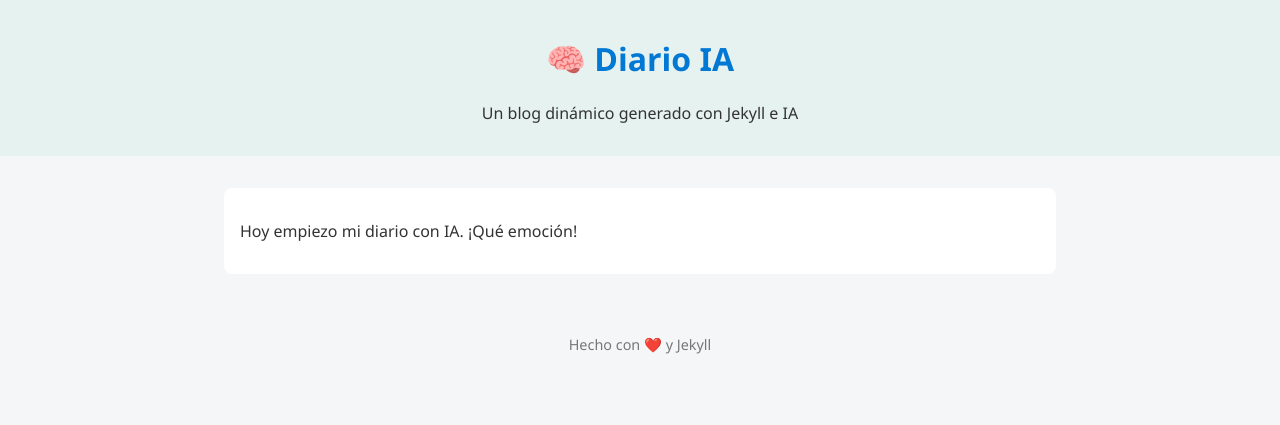
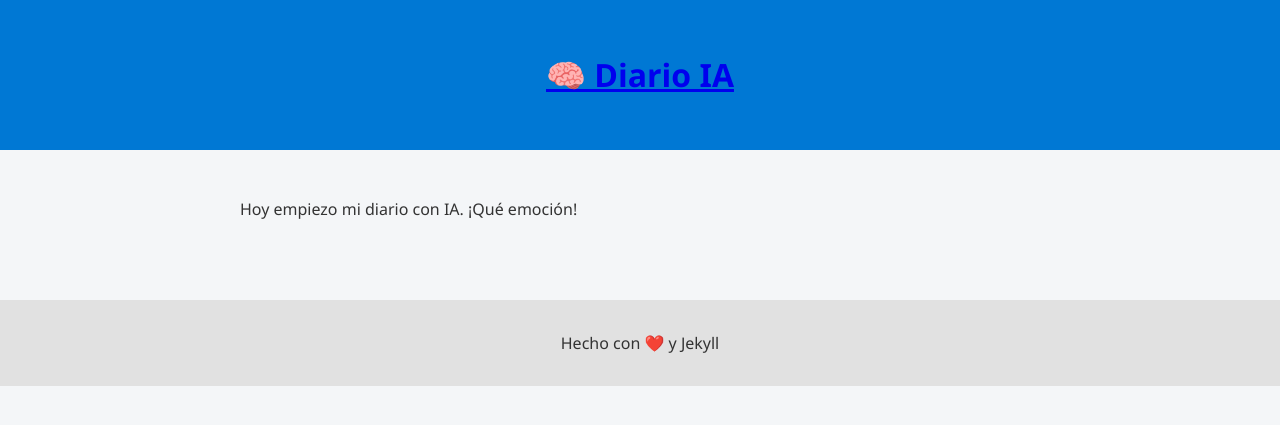
Before and after one commit to dzafondynamizatic/mi-diario-ia, a Jekyll site: the page built from _posts/2025-07-25-entrada-ejemplo.md, in a window 1280 px wide. Shown: the top 425 px of the page. Built offline with Jekyll 4.4.1, drawn with Linux system fonts in a browser that asks for light colours.

Commit message:
Otra prueba

```diff
--- a/_config.yml
+++ b/_config.yml
@@ -1,7 +1,3 @@
 title: Diario IA
-description: Un blog dinámico generado con Jekyll e IA
-baseurl: ""
-url: "https://tuusuario.github.io"
+description: Un blog dinámico con Jekyll y estilo Copilot
 theme: minima
-plugins:
-  - jekyll-feed
--- a/_layouts/default.html
+++ b/_layouts/default.html
@@ -8,7 +8,6 @@
 <body>
   <header>
     <h1><a href="/">🧠 Diario IA</a></h1>
-    <p>{{ site.description }}</p>
   </header>
   <main>
     {{ content }}
--- a/assets/css/style.css
+++ b/assets/css/style.css
@@ -1,32 +1,38 @@
 body {
   font-family: 'Segoe UI', sans-serif;
-  background: #f4f6f8;
+  background-color: #f4f6f8;
   color: #333;
   margin: 0;
   padding: 0;
 }
 header {
-  background: #e6f2f0;
-  padding: 1em;
+  background-color: #0078d4;
+  color: white;
+  padding: 2rem;
   text-align: center;
 }
 main {
+  padding: 2rem;
   max-width: 800px;
-  margin: 2em auto;
-  padding: 1em;
+  margin: auto;
+}
+.card {
   background: white;
-  border-radius: 8px;
+  border-left: 5px solid #00b294;
+  padding: 1rem;
+  margin-bottom: 1.5rem;
+  box-shadow: 0 2px 5px rgba(0,0,0,0.05);
+}
+.card h2 {
+  margin-top: 0;
+}
+.date {
+  color: #666;
+  font-size: 0.9em;
 }
 footer {
   text-align: center;
-  padding: 1em;
-  font-size: 0.9em;
-  color: #777;
+  padding: 1rem;
+  background: #e1e1e1;
+  margin-top: 2rem;
 }
-a {
-  color: #0078d4;
-  text-decoration: none;
-}
-a:hover {
-  text-decoration: underline;
-}
```
Also changed, not shown: _posts/2024-04-27-ejemplo.md (added, +7 -0 lines), index.html (+25 -14 lines).
